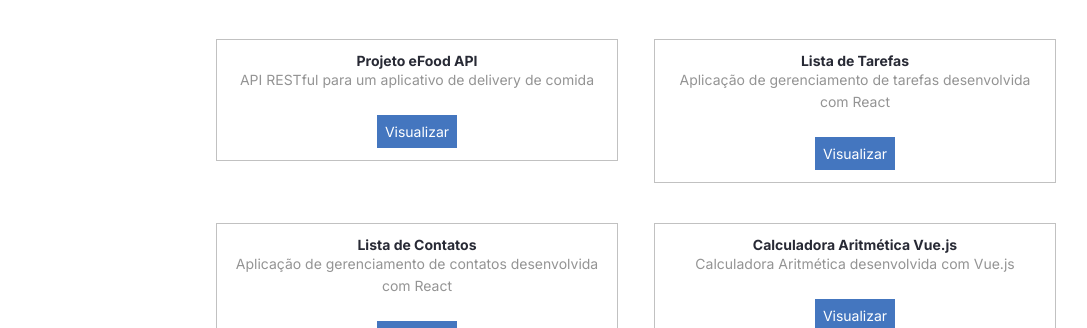
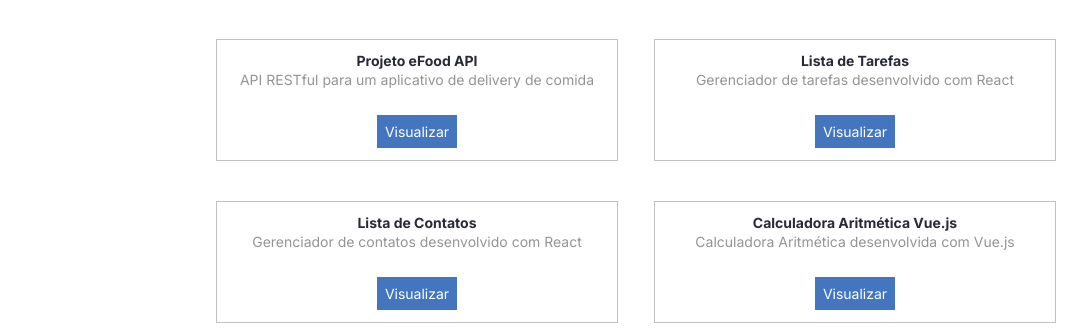
Before and after one commit to viniciussilva2504/portfolio, a React (Create React App) app: page / in a window 1280 px wide. Shown: the part 624-952 px from the top of the page, without its empty margins (96-1183 px from the left). Built offline with nearby package versions, Linux system fonts and the light colour scheme.

Commit message:
update: melhorar descrições dos projetos Lista de Tarefas e Lista de Contatos

```diff
--- a/src/components/Projeto/index.tsx
+++ b/src/components/Projeto/index.tsx
@@ -58,7 +58,7 @@ export const ListaDeTarefas = () => {
     <Card>
       <Title>Lista de Tarefas</Title>
       <Paragrafo tipo="secundario">
-        Aplicação de gerenciamento de tarefas desenvolvida com React
+        Gerenciador de tarefas desenvolvido com React
       </Paragrafo>
       <LinkBotao
         href="https://minhas-tarefas-git-main-vinicius-silvas-projects-6f23ba6d.vercel.app/"
@@ -75,7 +75,7 @@ export const ListaDeContatos = () => {
     <Card>
       <Title>Lista de Contatos</Title>
       <Paragrafo tipo="secundario">
-        Aplicação de gerenciamento de contatos desenvolvida com React
+        Gerenciador de contatos desenvolvido com React
       </Paragrafo>
       <LinkBotao
         href="https://lista-de-contatos-react-iota-navy.vercel.app/"
```
